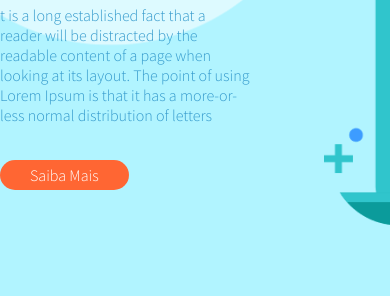
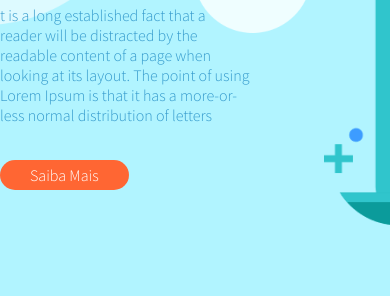
Before and after one commit to NikolasOliveir4/Estudos-css-front-end, a plain HTML site: page index.html in a window 390 px wide. Shown: the part 453-749 px from the top of the page. Drawn offline with Linux system fonts and the light colour scheme.

Commit message:
Criação do arquivo responsive.css

```diff
--- /dev/null
+++ b/assets/css/responsive.css
@@ -0,0 +1,36 @@
+@media (min-width: 1920px) {
+    body{
+        background-size: 880px;
+    }
+}
+
+@media (max-width: 1700px) {
+    body{
+        background-size: 800px;
+    }
+}
+@media (max-width: 1550px) {
+    body{
+        background-size: 750px;
+    }
+}
+@media (max-width: 1440px) {
+    body{
+        background-size: 700px;
+    }
+}
+@media (max-width: 1330px) {
+    body{
+        background-size: 650px;
+    }
+}
+@media (max-width: 1220px) {
+    body{
+        background-size: 600px;
+    }
+}
+@media (max-width: 1100px) {
+    body{
+        background-position-x: -100px !important;
+    }
+}
--- a/assets/css/style.css
+++ b/assets/css/style.css
@@ -7,6 +7,7 @@
 @import url(./header.css);
 @import url(./main.css);
 @import url(./footer.css);
+@import url(./responsive.css);
 /*Reset Css */
 *{
     margin: 0;
```
